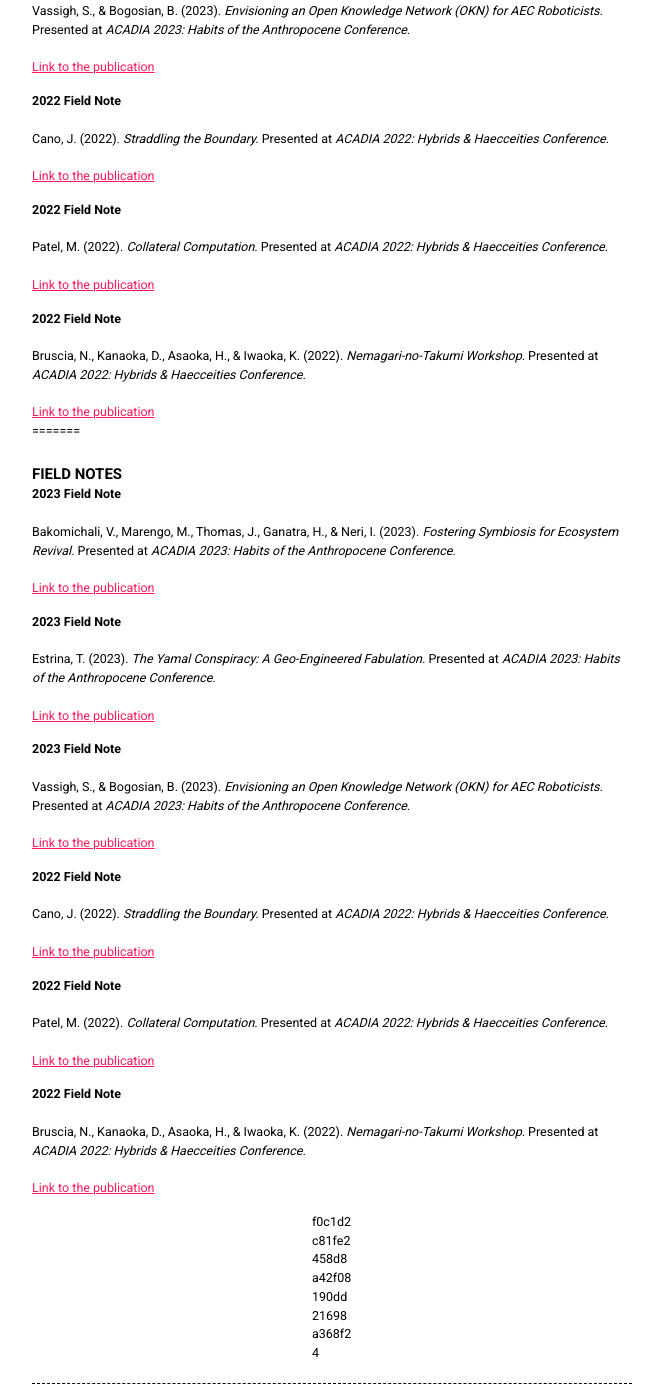
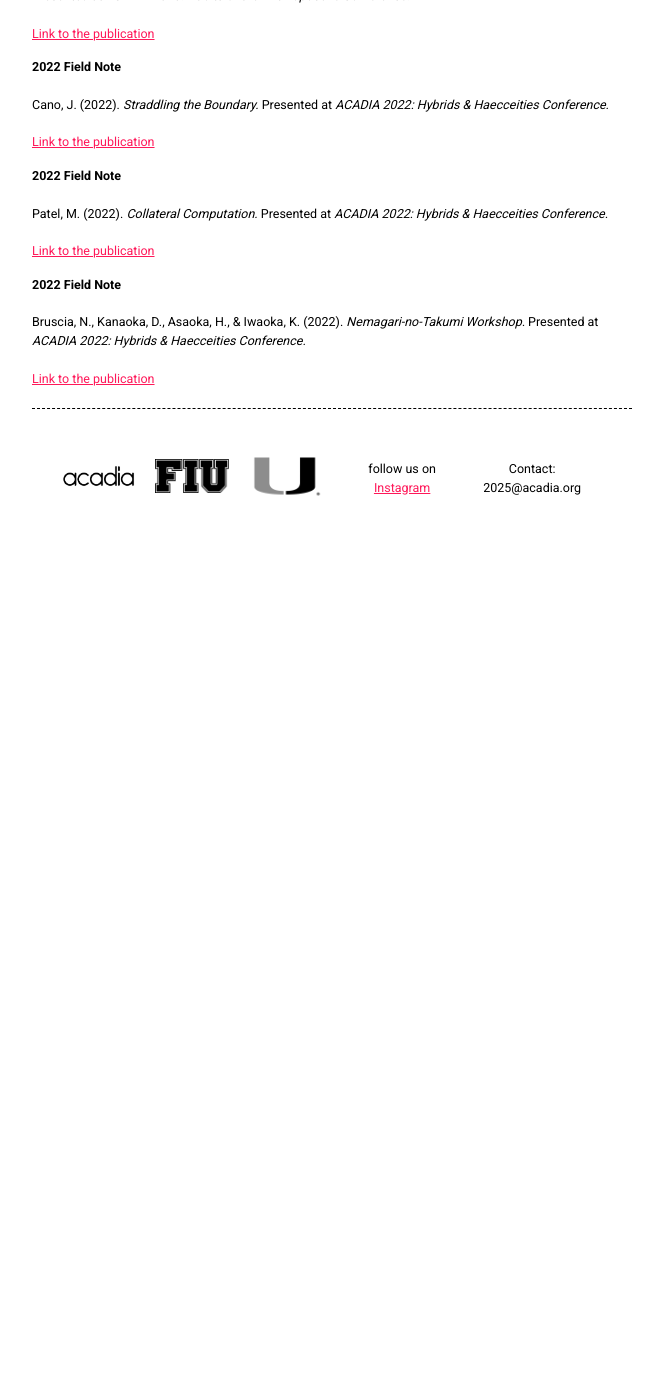
Before and after one commit to acadia2025/website, a Jekyll site: the page built from papers.md, in a window 1280 px wide and 1400 px high, scrolled down 2113 px. Shown: the whole window, without its empty margins (308-971 px from the left). Built offline with Jekyll 4.4.1, drawn with Linux system fonts in a browser that asks for light colours; after the commit the page ends 2681 px from its top, so only the background shows below that.

Commit message:
Update papers.md

```diff
--- a/papers.md
+++ b/papers.md
@@ -83,30 +82,3 @@
 **2022 Field Note**
 Bruscia, N., Kanaoka, D., Asaoka, H., & Iwaoka, K. (2022). *Nemagari-no-Takumi Workshop.* Presented at *ACADIA 2022: Hybrids & Haecceities Conference.*
 [Link to the publication](https://drive.google.com/file/d/1c2OvZT89DxArNjoR1v_MWPmB6IvVv2bO/view?usp=sharing)
-=======
-# FIELD NOTES
-
-**2023 Field Note**
-Bakomichali, V., Marengo, M., Thomas, J., Ganatra, H., & Neri, I. (2023). *Fostering Symbiosis for Ecosystem Revival.* Presented at *ACADIA 2023: Habits of the Anthropocene Conference.*
-[Link to the publication](https://drive.google.com/file/d/1-uHZ3GD-oseVlkdNfwJULgnhB5fLr885/view?usp=drive_link)
-
-**2023 Field Note**
-Estrina, T. (2023). *The Yamal Conspiracy: A Geo-Engineered Fabulation.* Presented at *ACADIA 2023: Habits of the Anthropocene Conference.*
-[Link to the publication](https://drive.google.com/file/d/1-vi62clko0VdAECxEPHd2vPojw7VTTGD/view?usp=drive_link)
-
-**2023 Field Note**
-Vassigh, S., & Bogosian, B. (2023). *Envisioning an Open Knowledge Network (OKN) for AEC Roboticists.* Presented at *ACADIA 2023: Habits of the Anthropocene Conference.*
-[Link to the publication](https://drive.google.com/file/d/1G2BT47Oy-Kb-jH5x1xfxVBh6c0bWm5xV/view?usp=drive_link)
-
-**2022 Field Note**
-Cano, J. (2022). *Straddling the Boundary.* Presented at *ACADIA 2022: Hybrids & Haecceities Conference.*
-[Link to the publication](https://drive.google.com/file/d/1LibSB6PpJ5gHIZME_sVTdeEc1H3P0HCX/view?usp=drive_link)
-
-**2022 Field Note**
-Patel, M. (2022). *Collateral Computation.* Presented at *ACADIA 2022: Hybrids & Haecceities Conference.*
-[Link to the publication](https://drive.google.com/file/d/14NN6HZY5N7HxN9bo6tak50bIfQ3rxiWF/view?usp=drive_link)
-
-**2022 Field Note**
-Bruscia, N., Kanaoka, D., Asaoka, H., & Iwaoka, K. (2022). *Nemagari-no-Takumi Workshop.* Presented at *ACADIA 2022: Hybrids & Haecceities Conference.*
-[Link to the publication](https://drive.google.com/file/d/1h3cCiTsOGDyk5rv-dXHRAs833sD93_m6/view?usp=drive_link)
->>>>>>> f0c1d2c81fe2458d8a42f08190dd21698a368f24
```
Also changed, not shown: other parts of papers.md (+0 -1 lines).
